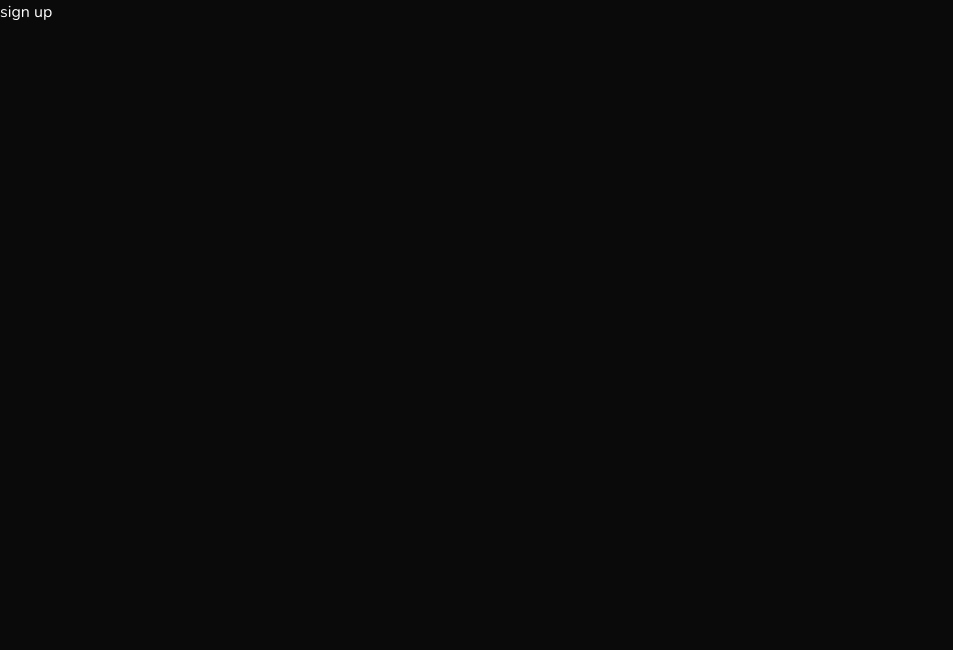
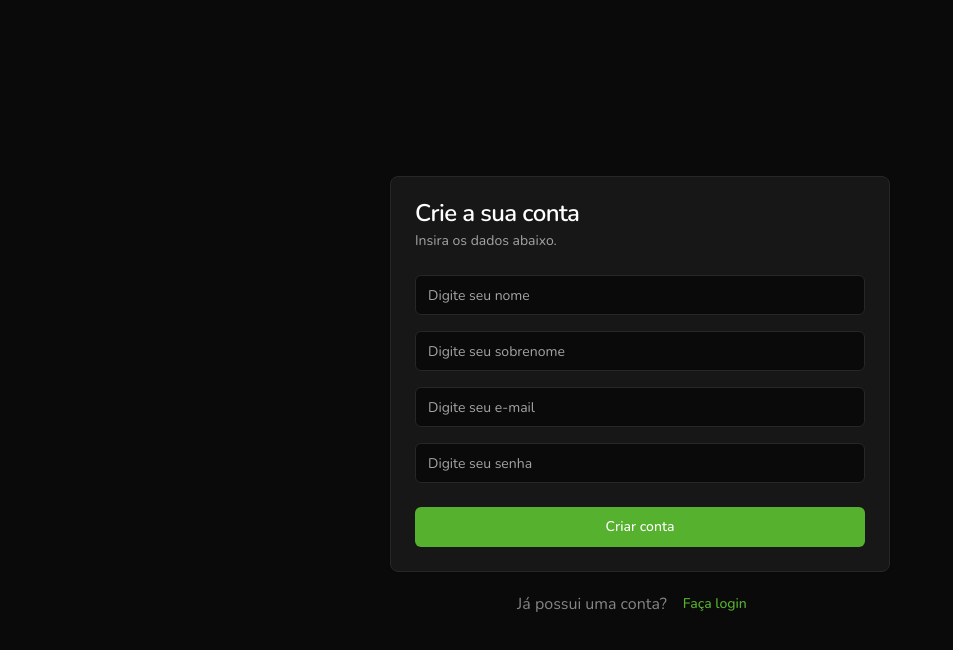
Before and after one commit to steniomoreira/fintrack, a React (Vite) app: page /signup in a window 1280 px wide. Shown: the top 650 px of the page, without its empty margins (0-953 px from the left). Built offline with nearby package versions, Linux system fonts and the light colour scheme.

Commit message:
feat: add initial sign page

```diff
--- /dev/null
+++ b/src/components/ui/card.jsx
@@ -0,0 +1,61 @@
+import * as React from 'react'
+
+import { cn } from '@/lib/utils'
+
+const Card = React.forwardRef(({ className, ...props }, ref) => (
+  <div
+    ref={ref}
+    className={cn(
+      'rounded-lg border bg-card text-card-foreground shadow-sm',
+      className
+    )}
+    {...props}
+  />
+))
+Card.displayName = 'Card'
+
+const CardHeader = React.forwardRef(({ className, ...props }, ref) => (
+  <div
+    ref={ref}
+    className={cn('flex flex-col space-y-1.5 p-6', className)}
+    {...props}
+  />
+))
+CardHeader.displayName = 'CardHeader'
+
+const CardTitle = React.forwardRef(({ className, ...props }, ref) => (
+  <div
+    ref={ref}
+    className={cn(
+      'text-2xl font-semibold leading-none tracking-tight',
+      className
+    )}
+    {...props}
+  />
+))
+CardTitle.displayName = 'CardTitle'
+
+const CardDescription = React.forwardRef(({ className, ...props }, ref) => (
+  <div
+    ref={ref}
+    className={cn('text-sm text-muted-foreground', className)}
+    {...props}
+  />
+))
+CardDescription.displayName = 'CardDescription'
+
+const CardContent = React.forwardRef(({ className, ...props }, ref) => (
+  <div ref={ref} className={cn('p-6 pt-0', className)} {...props} />
+))
+CardContent.displayName = 'CardContent'
+
+const CardFooter = React.forwardRef(({ className, ...props }, ref) => (
+  <div
+    ref={ref}
+    className={cn('flex items-center p-6 pt-0', className)}
+    {...props}
+  />
+))
+CardFooter.displayName = 'CardFooter'
+
+export { Card, CardContent, CardDescription, CardFooter, CardHeader, CardTitle }
--- /dev/null
+++ b/src/components/ui/input.jsx
@@ -0,0 +1,20 @@
+import * as React from 'react'
+
+import { cn } from '@/lib/utils'
+
+const Input = React.forwardRef(({ className, type, ...props }, ref) => {
+  return (
+    <input
+      type={type}
+      className={cn(
+        'flex h-10 w-full rounded-md border border-input bg-background px-3 py-2 text-base ring-offset-background file:border-0 file:bg-transparent file:text-sm file:font-medium file:text-foreground placeholder:text-muted-foreground focus-visible:outline-none focus-visible:ring-2 focus-visible:ring-ring focus-visible:ring-offset-2 disabled:cursor-not-allowed disabled:opacity-50 md:text-sm',
+        className
+      )}
+      ref={ref}
+      {...props}
+    />
+  )
+})
+Input.displayName = 'Input'
+
+export { Input }
--- a/src/pages/signup.jsx
+++ b/src/pages/signup.jsx
@@ -1,5 +1,43 @@
+import { Link } from 'react-router'
+
+import { Button } from '@/components/ui/button'
+import {
+  Card,
+  CardContent,
+  CardDescription,
+  CardFooter,
+  CardHeader,
+  CardTitle,
+} from '@/components/ui/card'
+import { Input } from '@/components/ui/input'
+
 const SignUpPage = () => {
-  return <h1>sign up</h1>
+  return (
+    <div className="flex h-screen w-screen flex-col items-center justify-center gap-3">
+      <Card className="w-[500px]">
+        <CardHeader>
+          <CardTitle>Crie a sua conta</CardTitle>
+          <CardDescription>Insira os dados abaixo.</CardDescription>
+        </CardHeader>
+        <CardContent className="space-y-4">
+          <Input placeholder="Digite seu nome" />
+          <Input placeholder="Digite seu sobrenome" />
+          <Input type="email" placeholder="Digite seu e-mail" />
+          <Input type="password" placeholder="Digite seu senha" />
+        </CardContent>
+        <CardFooter>
+          <Button className="w-full">Criar conta</Button>
+        </CardFooter>
+      </Card>
+
+      <div className="flex items-center justify-center">
+        <p className="text-center opacity-50">Já possui uma conta?</p>
+        <Button variant="link" asChild>
+          <Link to="/login">Faça login</Link>
+        </Button>
+      </div>
+    </div>
+  )
 }
 
 export default SignUpPage
```
